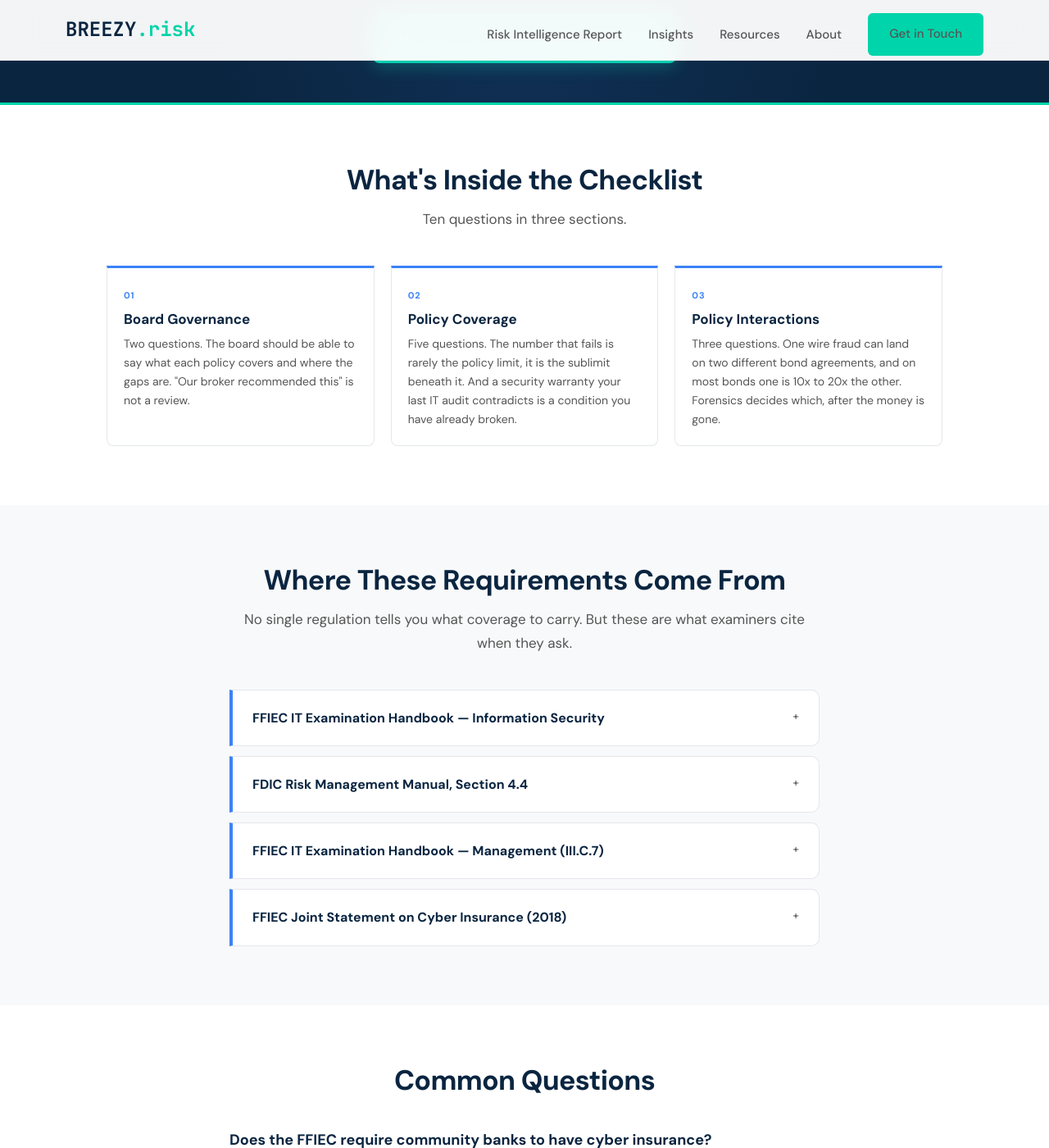
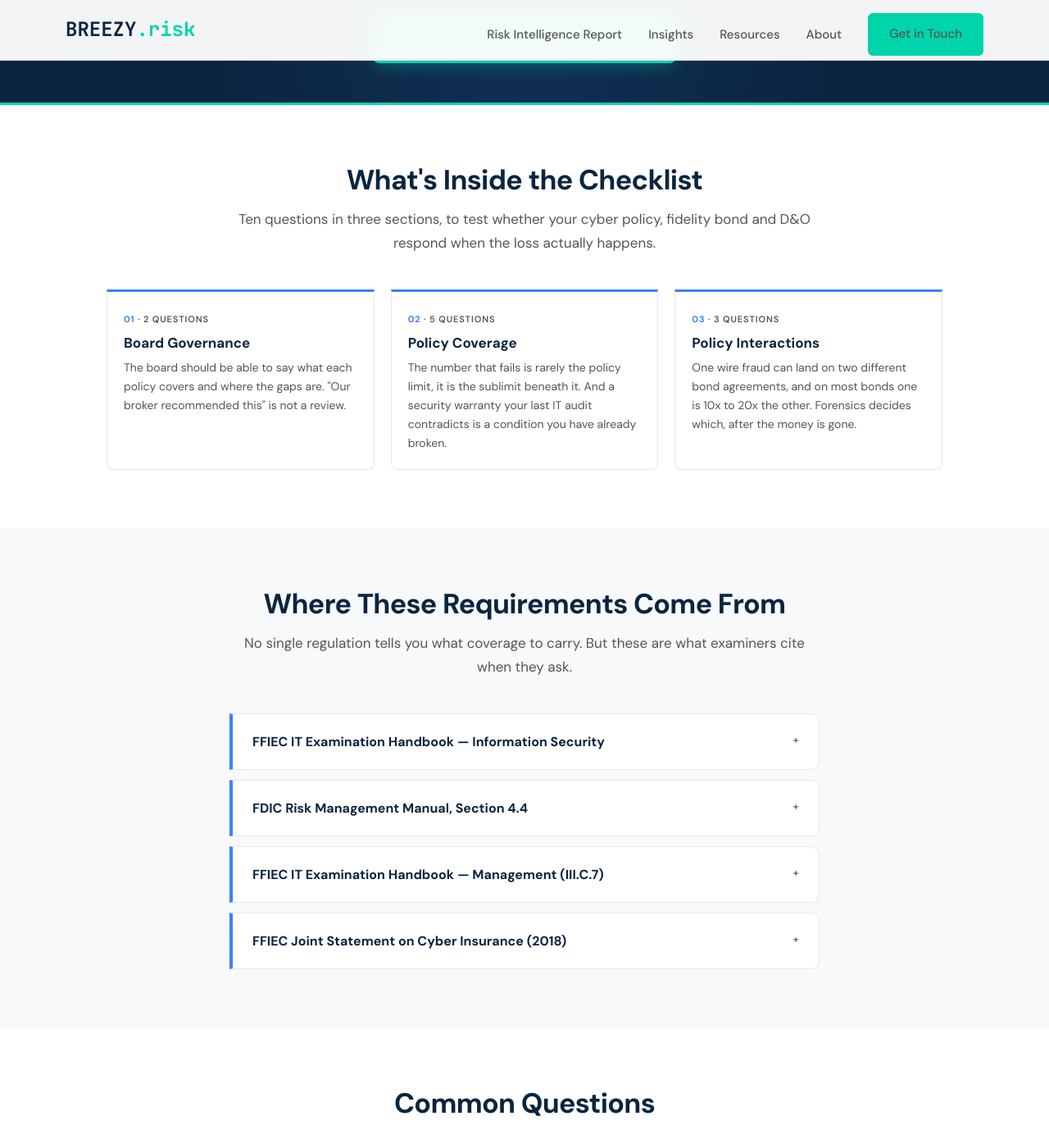
Before and after one commit to joeproe1/breezyrisk.com, a Jekyll site: the page built from examiner-readiness.html, in a window 1280 px wide and 1400 px high, scrolled down 423 px. Shown: the whole window at 82% size. Built offline with Jekyll 4.4.1, drawn with Linux system fonts in a browser that asks for light colours.

Commit message:
Lead the checklist cards with what each section tests
Section intro now states what the ten questions are for, and each card
carries its question count as a label so the body opens on the substance.

```diff
--- a/examiner-readiness.html
+++ b/examiner-readiness.html
@@ -158,6 +158,10 @@ permalink: /examiner-readiness/
   color: #3B82F6;
   margin-bottom: 8px;
 }
+.exam-question-num span {
+  color: var(--text-secondary);
+  font-weight: 600;
+}
 .exam-question h3 {
   font-size: 17px;
   font-weight: 800;
@@ -256,27 +260,27 @@ details[open] summary span { transform: rotate(45deg); display: inline-block; }
   <div class="container exam-wrap">
     <div class="exam-center">
       <h2>What's Inside the Checklist</h2>
-      <p>Ten questions in three sections.</p>
+      <p>Ten questions in three sections, to test whether your cyber policy, fidelity bond and D&O respond when the loss actually happens.</p>
     </div>
 
     <div class="exam-questions">
 
       <div class="exam-question">
-        <div class="exam-question-num">01</div>
+        <div class="exam-question-num">01 <span>&middot; 2 questions</span></div>
         <h3>Board Governance</h3>
-        <p>Two questions. The board should be able to say what each policy covers and where the gaps are. "Our broker recommended this" is not a review.</p>
+        <p>The board should be able to say what each policy covers and where the gaps are. "Our broker recommended this" is not a review.</p>
       </div>
 
       <div class="exam-question">
-        <div class="exam-question-num">02</div>
+        <div class="exam-question-num">02 <span>&middot; 5 questions</span></div>
         <h3>Policy Coverage</h3>
-        <p>Five questions. The number that fails is rarely the policy limit, it is the sublimit beneath it. And a security warranty your last IT audit contradicts is a condition you have already broken.</p>
+        <p>The number that fails is rarely the policy limit, it is the sublimit beneath it. And a security warranty your last IT audit contradicts is a condition you have already broken.</p>
       </div>
 
       <div class="exam-question">
-        <div class="exam-question-num">03</div>
+        <div class="exam-question-num">03 <span>&middot; 3 questions</span></div>
         <h3>Policy Interactions</h3>
-        <p>Three questions. One wire fraud can land on two different bond agreements, and on most bonds one is 10x to 20x the other. Forensics decides which, after the money is gone.</p>
+        <p>One wire fraud can land on two different bond agreements, and on most bonds one is 10x to 20x the other. Forensics decides which, after the money is gone.</p>
       </div>
 
     </div>
```
